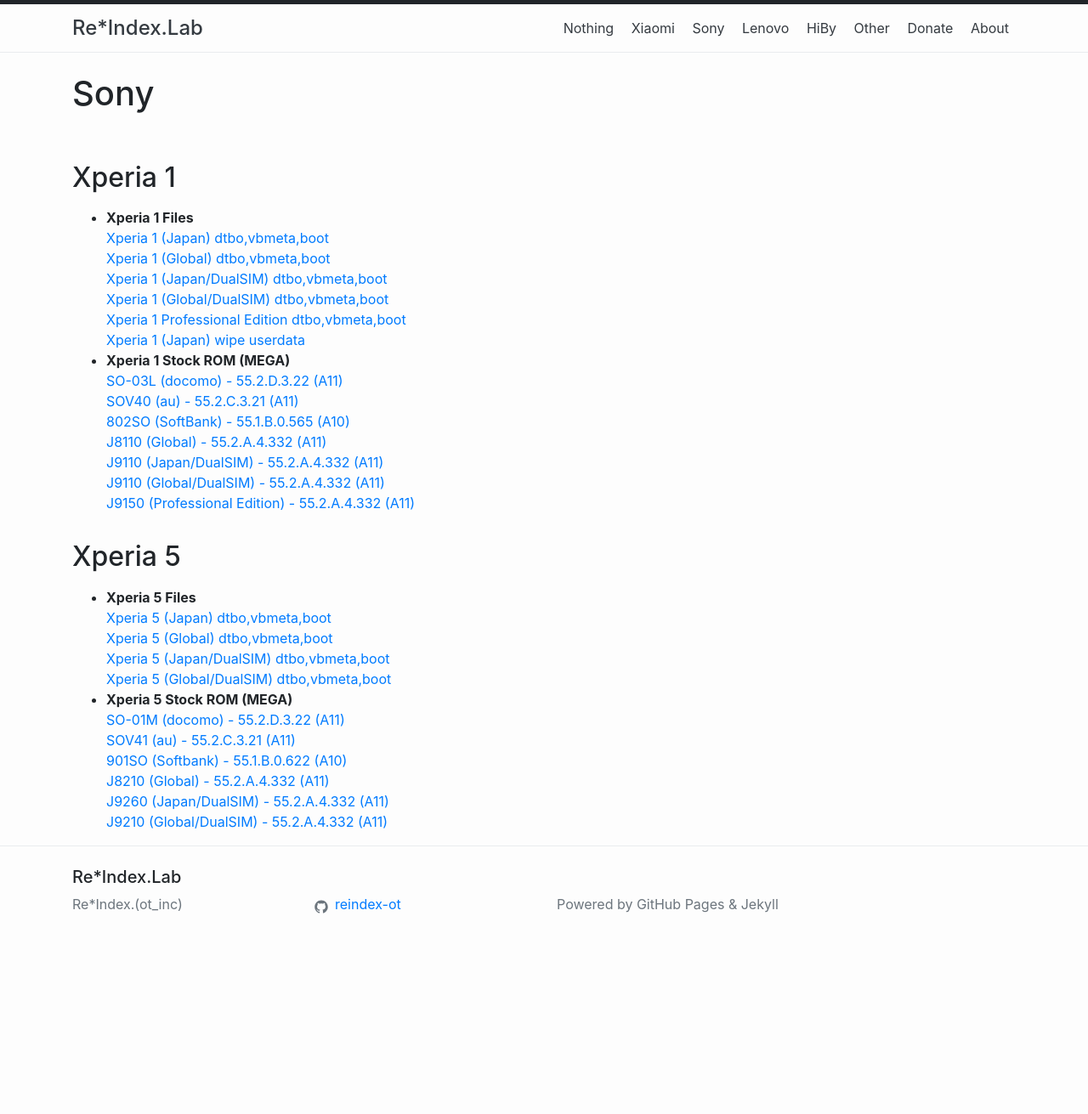
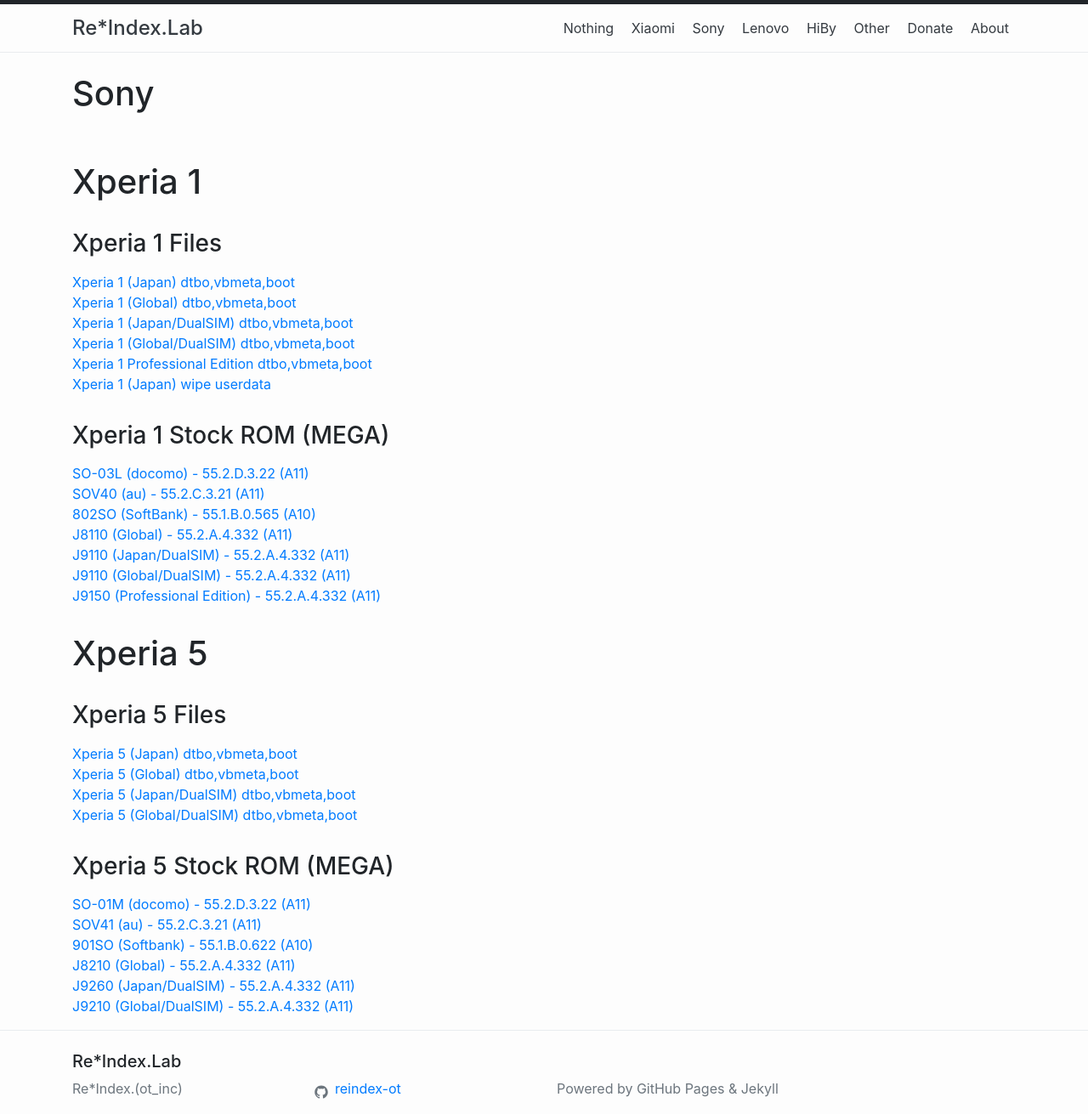
Before and after one commit to reindex-ot/reindex-ot.github.io, a Jekyll site: the page built from sony.md, in a window 1280 px wide. Shown: the whole page at 85% size. Built offline with Jekyll 4.4.1, drawn with Linux system fonts in a browser that asks for light colours; before the commit the page ends 1093 px from its top, so only the background shows below that.

```diff
--- a/sony.md
+++ b/sony.md
@@ -4,15 +4,15 @@ title: Sony
 permalink: /sony/
 ---
 
-## Xperia 1
-- <b>Xperia 1 Files</b><br>
+# Xperia 1
+### Xperia 1 Files
 [Xperia 1 (Japan) dtbo,vbmeta,boot](https://github.com/reindex-ot/reindex-ot.github.io/blob/main/Xperia/Xperia1_JP_dtbo,vbmeta,boot.7z?raw=true)<br>
 [Xperia 1 (Global) dtbo,vbmeta,boot](https://github.com/reindex-ot/reindex-ot.github.io/blob/main/Xperia/Xperia1_J8110_dtbo,vbmeta,boot.7z?raw=true)<br>
 [Xperia 1 (Japan/DualSIM) dtbo,vbmeta,boot](https://github.com/reindex-ot/reindex-ot.github.io/blob/main/Xperia/Xperia1_J9110_JP(DualSIM)_dtbo,vbmeta,boot.7z?raw=true)<br>
 [Xperia 1 (Global/DualSIM) dtbo,vbmeta,boot](https://github.com/reindex-ot/reindex-ot.github.io/blob/main/Xperia/Xperia1_J9110(DualSIM)_dtbo,vbmeta,boot.7z?raw=true)<br>
 [Xperia 1 Professional Edition dtbo,vbmeta,boot](https://github.com/reindex-ot/reindex-ot.github.io/blob/main/Xperia/Xperia1_J9510(ProfessionalEdition)_dtbo,vbmeta,boot.7z?raw=true)<br>
 [Xperia 1 (Japan) wipe userdata](https://github.com/reindex-ot/reindex-ot.github.io/raw/main/Xperia/Xperia1_JP_wipe_userdata.7z?raw=true)<br>
-- <b>Xperia 1 Stock ROM (MEGA)</b><br>
+### Xperia 1 Stock ROM (MEGA)
 [SO-03L (docomo) - 55.2.D.3.22 (A11)](https://mega.nz/file/2ooAmYLI#ez4QfW3s4nipRKOT0vrby3NtFeCG0C4cCeQrziDOUW8)<br>
 [SOV40 (au) - 55.2.C.3.21 (A11)](https://mega.nz/file/XwpHTSQZ#7ASh31HfdgbynMSiR3VuGMha20XT3Aetgk0sXghJp6w)<br>
 [802SO (SoftBank) - 55.1.B.0.565 (A10)](https://mega.nz/file/j1wWGDSa#QCUxiMskO8txDOaAPSJfNYGR61Kcf8-VKCt4MZPofAk)<br>
@@ -21,13 +21,13 @@ permalink: /sony/
 [J9110 (Global/DualSIM) - 55.2.A.4.332 (A11)](https://mega.nz/file/74RkkA6S#MMeXVw8sTMy0Ty1uxHnzWWcs39VNQTzdCTXnUgICZGg)<br>
 [J9150 (Professional Edition) - 55.2.A.4.332 (A11)](https://mega.nz/file/uwQThTyL#ocWxUV70uXzGpGYNrWTp5OBMbPy_Mtg5mJLBFWVYs7Y)<br>
 
-## Xperia 5
-- <b>Xperia 5 Files</b><br>
+# Xperia 5
+### Xperia 5 Files
 [Xperia 5 (Japan) dtbo,vbmeta,boot](https://github.com/reindex-ot/reindex-ot.github.io/blob/main/Xperia/Xperia5_JP_dtbo,vbmeta,boot.7z?raw=true)<br>
 [Xperia 5 (Global) dtbo,vbmeta,boot](https://github.com/reindex-ot/reindex-ot.github.io/blob/main/Xperia/Xperia5_J8210_dtbo,vbmeta,boot.7z?raw=true)<br>
 [Xperia 5 (Japan/DualSIM) dtbo,vbmeta,boot](https://github.com/reindex-ot/reindex-ot.github.io/blob/main/Xperia/Xperia5_J9260(DualSIM)_dtbo,vbmeta,boot.7z?raw=true)<br>
 [Xperia 5 (Global/DualSIM) dtbo,vbmeta,boot](https://github.com/reindex-ot/reindex-ot.github.io/blob/main/Xperia/Xperia5_J9210(DualSIM)_dtbo,vbmeta,boot.7z?raw=true)<br>
-- <b>Xperia 5 Stock ROM (MEGA)</b><br>
+### Xperia 5 Stock ROM (MEGA)
 [SO-01M (docomo) - 55.2.D.3.22 (A11)](https://mega.nz/file/6txQFITA#nzf0W6t9umRlRBbJwYYHkYIL9plnP87Gbp1-EZPNZBs)<br>
 [SOV41 (au) - 55.2.C.3.21 (A11)](https://mega.nz/file/O95FWKxR#x3vvkfj1uxlPhF76xwiSjhworYOg8dOmt8JeKIk8GBU)<br>
 [901SO (Softbank) - 55.1.B.0.622 (A10)](https://mega.nz/file/H4BCyJSY#m8Ys0IekbFOjsaqC2j50LvgdrKyPlaAmC2KGwzGoTBk)<br>
```
